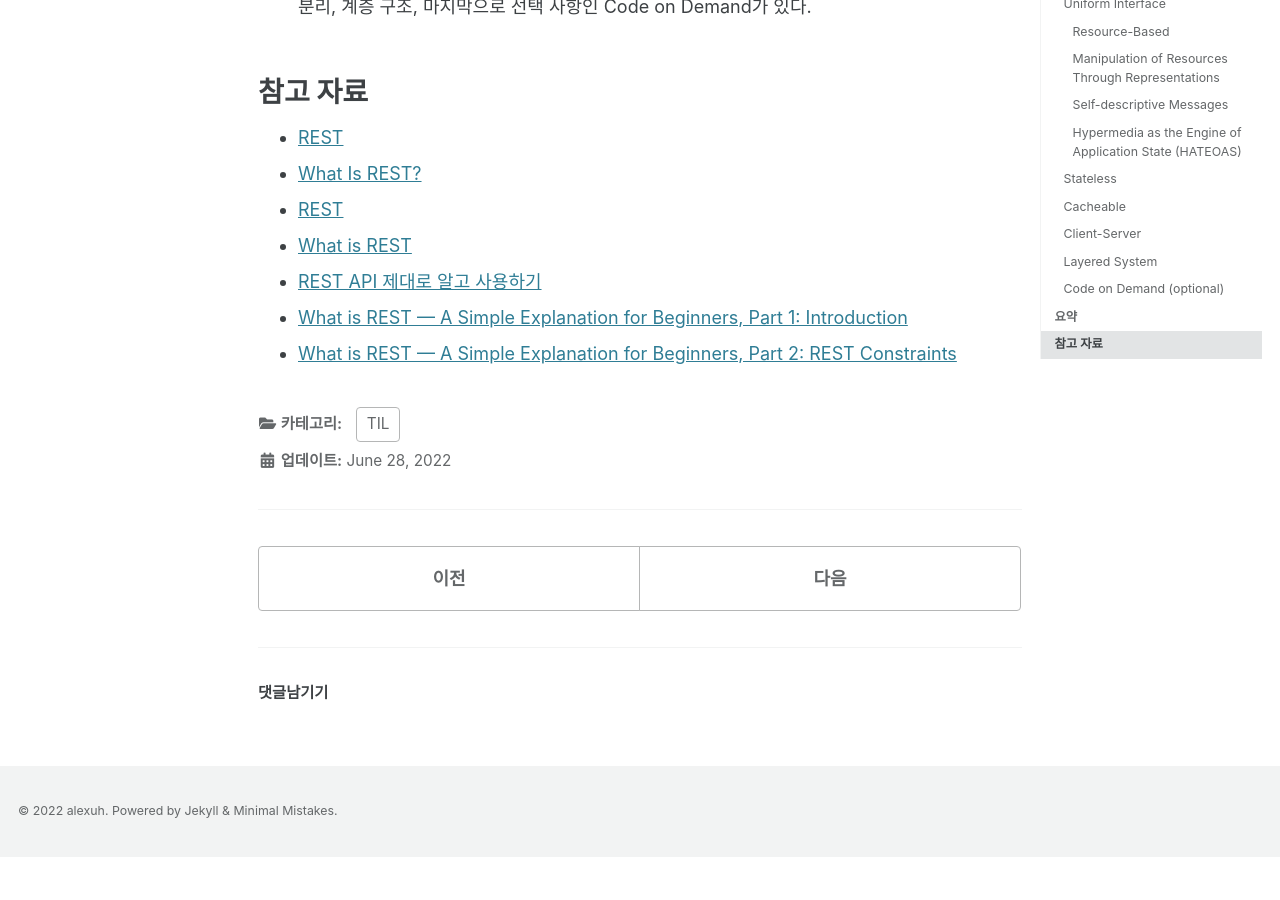
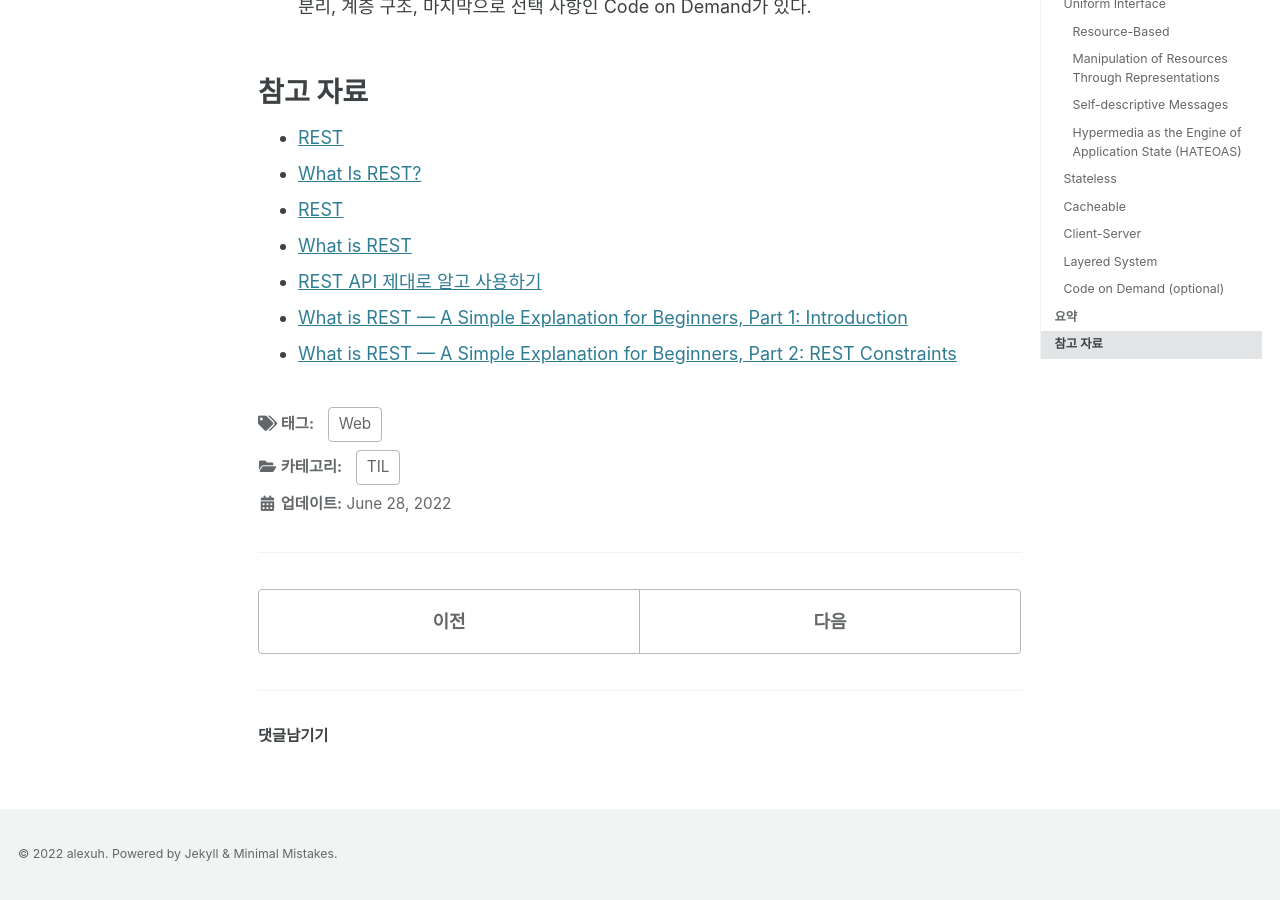
Before and after one commit to alexuhn/alexuhn.github.io-old, a Jekyll site: the page built from _posts/TIL/2022-06-28-REST.md, in a window 1280 px wide and 900 px high, scrolled down 2382 px. Built offline with Jekyll 4.4.1, drawn with Linux system fonts in a browser that asks for light colours; cached includes are drawn as plain includes; some web fonts are replaced; comment, search, counter and statistics services are not loaded; before the commit the page ends 3239 px from its top, so only the background shows below that.

Commit message:
Add a tag to TIL post

```diff
--- a/_posts/TIL/2022-06-28-REST.md
+++ b/_posts/TIL/2022-06-28-REST.md
@@ -4,7 +4,7 @@ excerpt: "REST란 무엇이며 REST의 6가지 제약은 어떻게 구성되어
 categories:
   - TIL
 tags:
-  -
+  - Web
 ---
 
 # REST란
```
